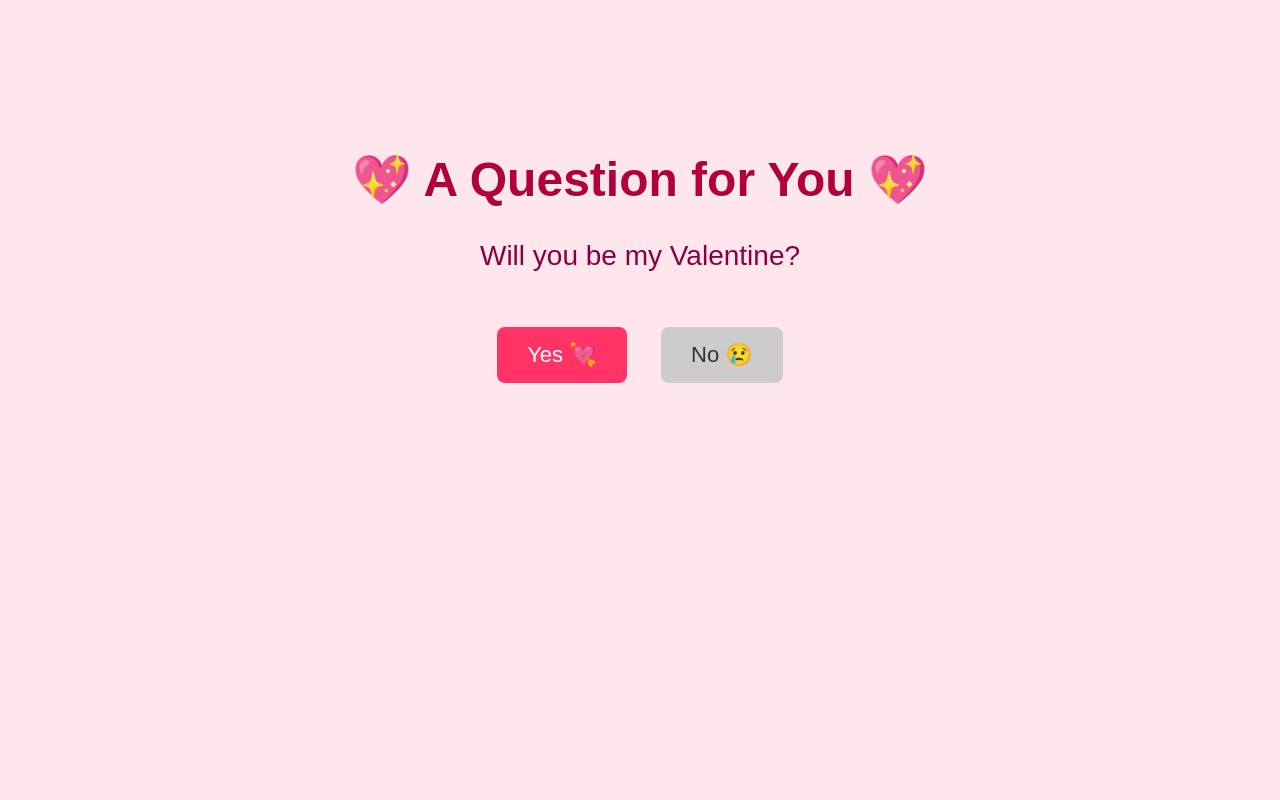
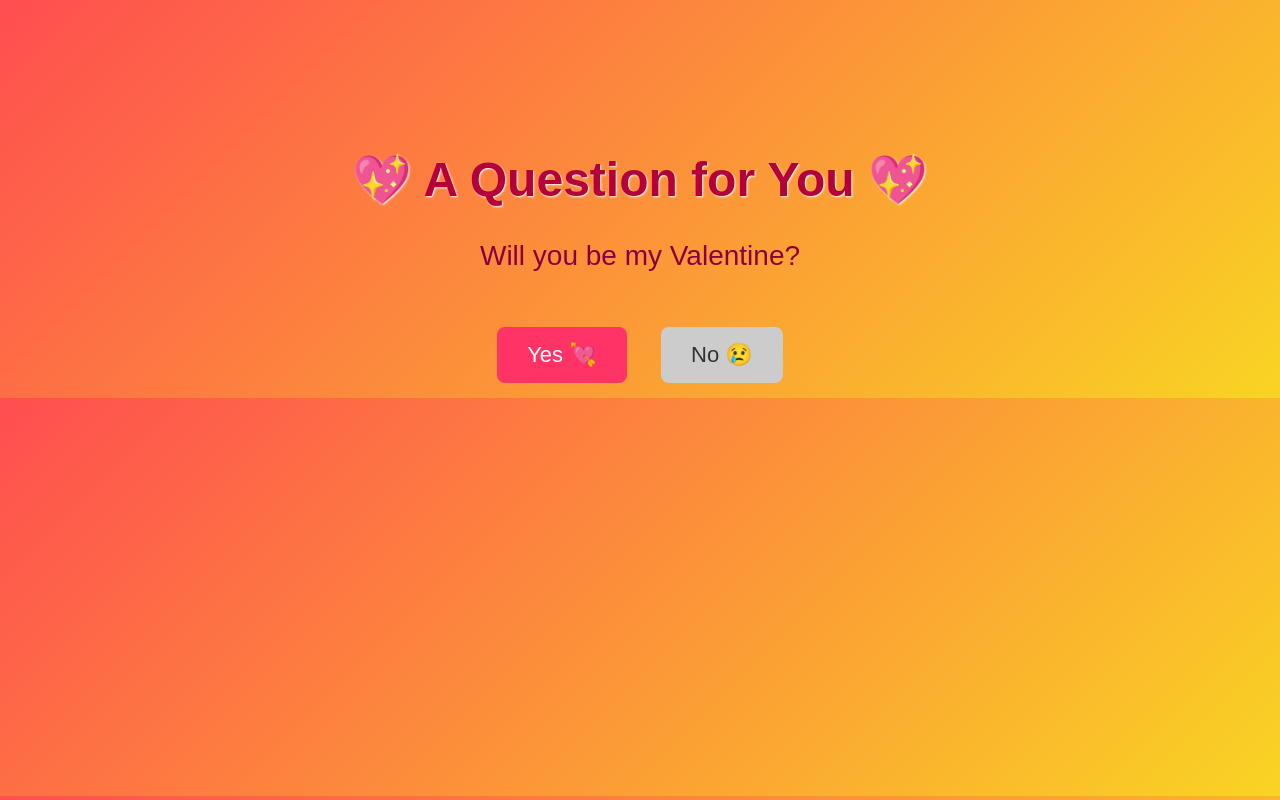
Before and after one commit to rd7136048-ui/dimpi, a plain HTML site: page index.html in a window 1280 px wide. Drawn offline with Linux system fonts and the light colour scheme.

Commit message:
Update index.html

```diff
--- a/index.html
+++ b/index.html
@@ -9,7 +9,7 @@
     body {
       margin: 0;
       padding: 0;
-      background: #ffe6ed;
+      background: linear-gradient(135deg, #ff4e50, #f9d423);
       font-family: "Arial", sans-serif;
       text-align: center;
     }
```
